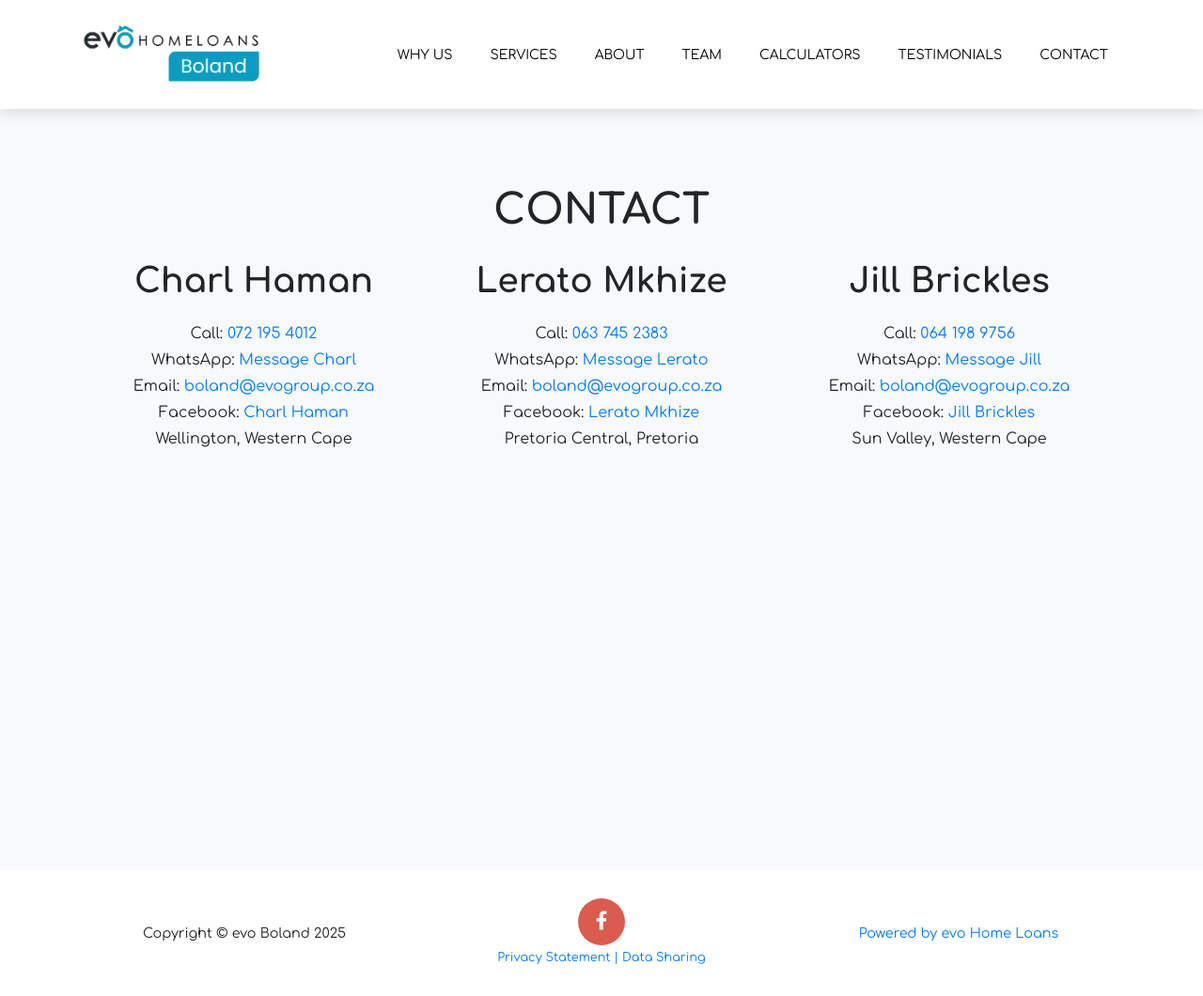
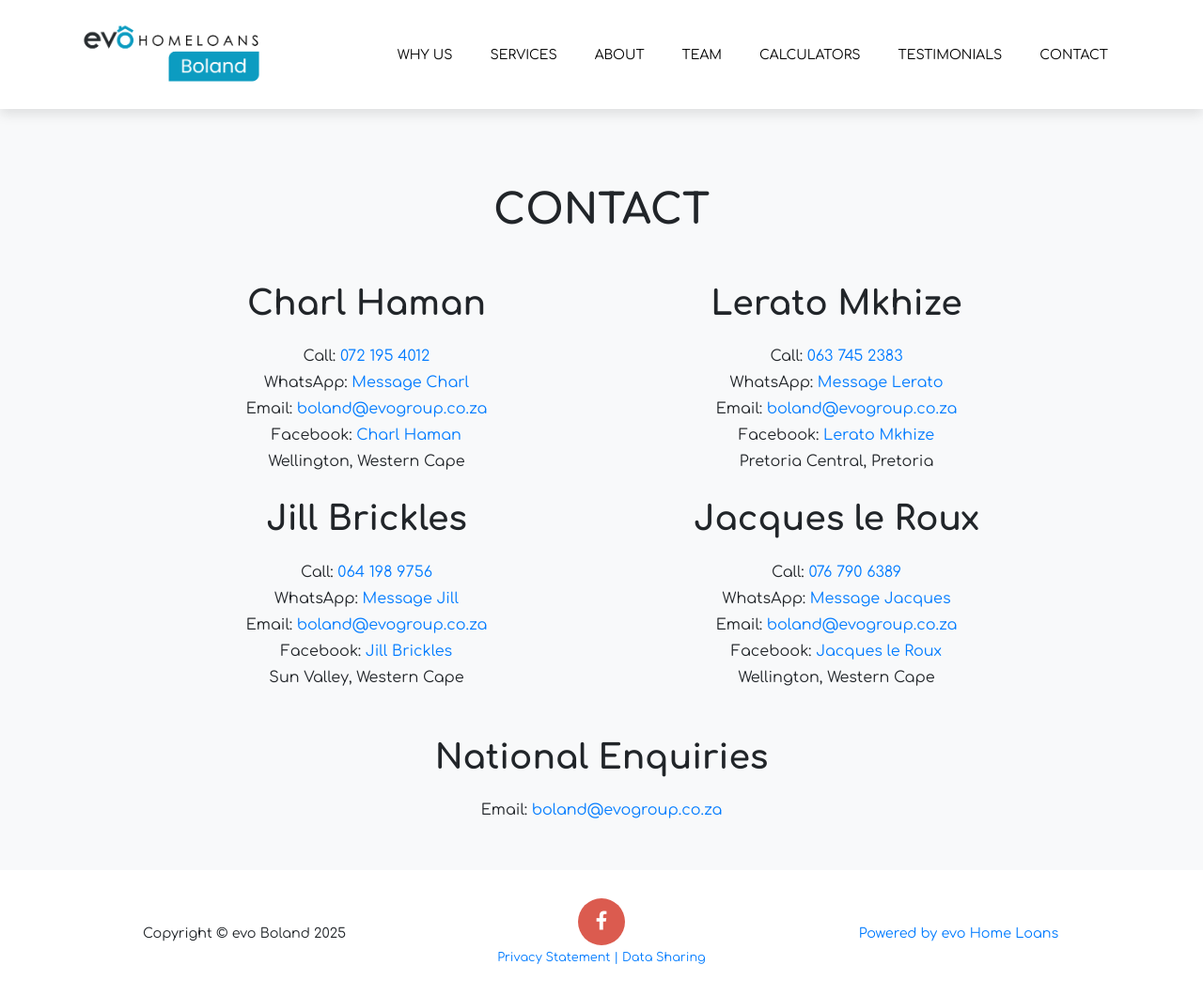
Before and after one commit to Intellify-Cloud/ev-bol, a Jekyll site: the page built from contact.md, in a window 1280 px wide and 1060 px high. Shown: the whole window at 94% size. Built offline with Jekyll 4.4.1, drawn with Linux system fonts in a browser that asks for light colours.

Commit message:
0723.2145

```diff
--- a/contact.md
+++ b/contact.md
@@ -5,22 +5,21 @@ background: gray
 ---
 
 <div class="container contact-us py-5">
-  <div class="row justify-content-center">
-    <div class="col-md text-center" style="max-width: 1000px;">
+  <div class="row justify-content-center mb-4">
+    <div class="col-12 text-center">
       <h2 class="section-heading text-uppercase">Contact</h2>
     </div>
   </div>
   <div class="row justify-content-center">
-    <div class="col-md text-center" style="max-width: 500px;">
+    <div class="col-md-6 text-center mb-4" style="max-width: 500px;">
       <h3>Charl Haman</h3>
       <p>Call: <a href="tel:+27721954012">072 195 4012</a></p>
       <p>WhatsApp: <a href="https://wa.me/27721954012" target="_blank">Message Charl</a></p>
       <p>Email: <a href="mailto:boland@evogroup.co.za?subject=Mail from evo Boland Website">boland@evogroup.co.za</a></p>
       <p>Facebook: <a href="https://www.facebook.com/profile.php?id=61575230263178" target="_blank">Charl Haman</a></p>
-      <p>Wellington, Western Cape</p>
+      <p>Wellington, Western Cape</p>
     </div>
-
-    <div class="col-md text-center" style="max-width: 500px;">
+    <div class="col-md-6 text-center mb-4" style="max-width: 500px;">
       <h3>Lerato Mkhize</h3>
       <p>Call: <a href="tel:+27637452383">063 745 2383</a></p>
       <p>WhatsApp: <a href="https://wa.me/27637452383" target="_blank">Message Lerato</a></p>
@@ -28,25 +27,27 @@ background: gray
       <p>Facebook: <a href="https://www.facebook.com/profile.php?id=61575230263178" target="_blank">Lerato Mkhize</a></p>
       <p>Pretoria Central, Pretoria</p>
     </div>
-
-    <div class="col-md text-center" style="max-width: 500px;">
+    <div class="col-md-6 text-center mb-4" style="max-width: 500px;">
       <h3>Jill Brickles</h3>
       <p>Call: <a href="tel:+27641989756">064 198 9756</a></p>
       <p>WhatsApp: <a href="https://wa.me/27641989756" target="_blank">Message Jill</a></p>
       <p>Email: <a href="mailto:boland@evogroup.co.za?subject=Mail from evo Boland Website">boland@evogroup.co.za</a></p>
       <p>Facebook: <a href="https://www.facebook.com/profile.php?id=61575230263178" target="_blank">Jill Brickles</a></p>
-      <p>Sun Valley, Western Cape</p>
+      <p>Sun Valley, Western Cape</p>
     </div>
-
-
+    <div class="col-md-6 text-center mb-4" style="max-width: 500px;">
+      <h3>Jacques le Roux</h3>
+      <p>Call: <a href="tel:+27767906389">076 790 6389</a></p>
+      <p>WhatsApp: <a href="https://wa.me/27767906389" target="_blank">Message Jacques</a></p>
+      <p>Email: <a href="mailto:boland@evogroup.co.za?subject=Mail from evo Boland Website">boland@evogroup.co.za</a></p>
+      <p>Facebook: <a href="https://www.facebook.com/profile.php?id=61575230263178" target="_blank">Jacques le Roux</a></p>
+      <p>Wellington, Western Cape</p>
+    </div>
   </div>
-
-
-  <!-- Separate row for General Enquiries
   <div class="row justify-content-center mt-4">
-    <div class="col-lg text-center w-100" style="max-width: 1000px;">
+    <div class="col-12 text-center">
       <h3>National Enquiries</h3>
       <p>Email: <a href="mailto:boland@evogroup.co.za?subject=National Enquiries Mail from Evo Boland Website">boland@evogroup.co.za</a></p>
     </div>
-  </div> -->
+  </div>
 </div>
```
Also changed, not shown: _data/sitetext.yml (+15 -2 lines), assets/img/team/Jacques-le-Roux-evo-Boland-removebg-preview.png (added), assets/img/team/Jacques-le-Roux-evo-Boland.jpg (added).
